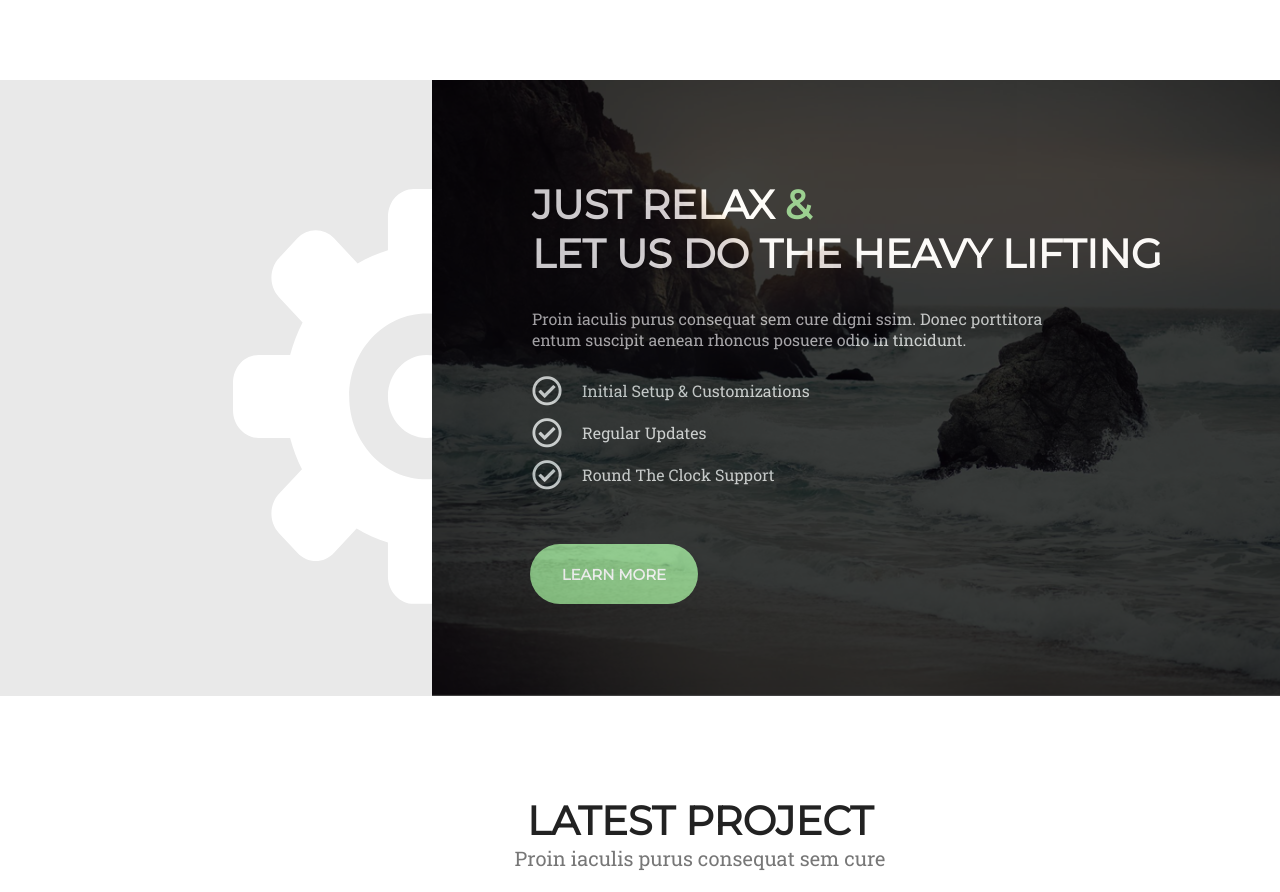
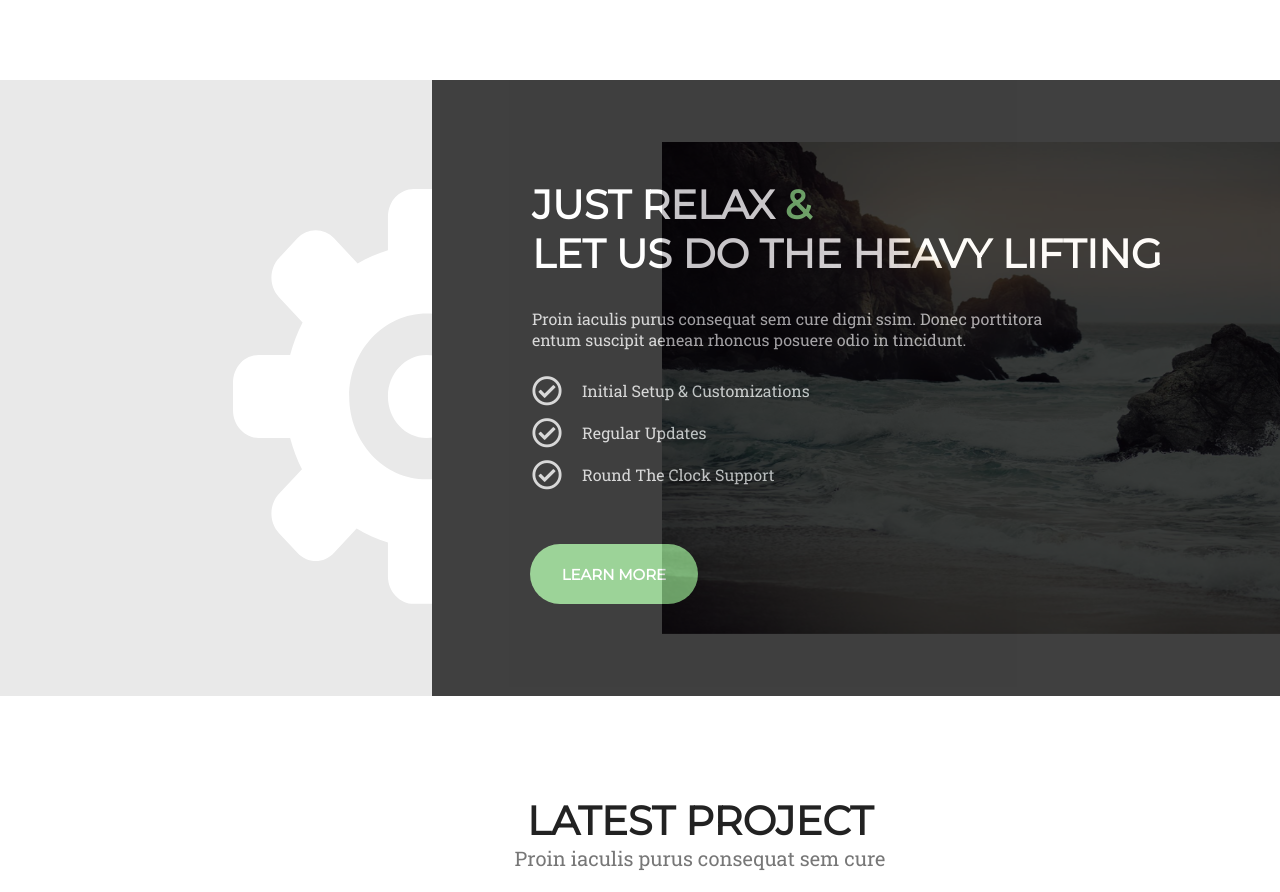
Before and after one commit to frontendagnes/challenge-3, a plain HTML site: page index.html in a window 1280 px wide. Shown: the part 1092-1984 px from the top of the page. Drawn offline with Linux system fonts and the light colour scheme.

Commit message:
just relax img fixed

```diff
--- a/style.scss
+++ b/style.scss
@@ -241,9 +241,9 @@
                height: 615px;
                background-image: url("./img/Background-1.png");
                background-attachment: fixed;
-               background-size: 100% 100%;
+               background-size: 90% 80%;
                background-repeat: no-repeat;
-               background-position: 50%;
+               background-position: 230px;
 
                .backGr {
                    position: absolute;
```
Also changed, not shown: style.css, style.min.css.
